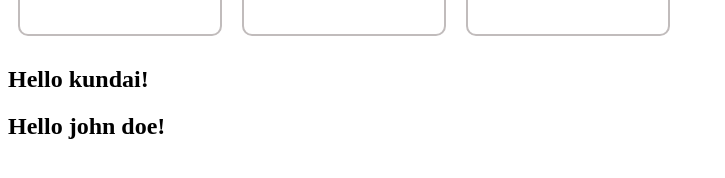
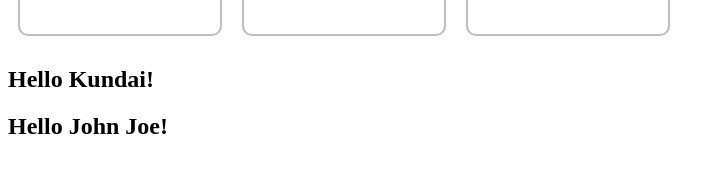
Before and after one commit to datlearner/Practise, a React (Vite) app in the folder props-crendering/: page / in a window 1280 px wide. Shown: the part 186-364 px from the top of the page, without its empty margins (0-725 px from the left). Built offline with nearby package versions, Linux system fonts and the light colour scheme.

Commit message:
starting up with react

```diff
--- a/props-crendering/src/App.jsx
+++ b/props-crendering/src/App.jsx
@@ -7,8 +7,8 @@ function App() {
      <AdminDashboard name="kundai" age= {27} isStudent = {true} />
      <AdminDashboard name="john doe" age = {33} isStudent = {false} />
      <AdminDashboard name="bianca" />
-     <Greeting name="kundai" />
-     <Greeting name="john doe" />
+     <Greeting name="Kundai" />
+     <Greeting name="John Joe" />
     </>
   )
 }
```
Also changed, not shown: props-crendering/src/UserStatus.jsx (added).
